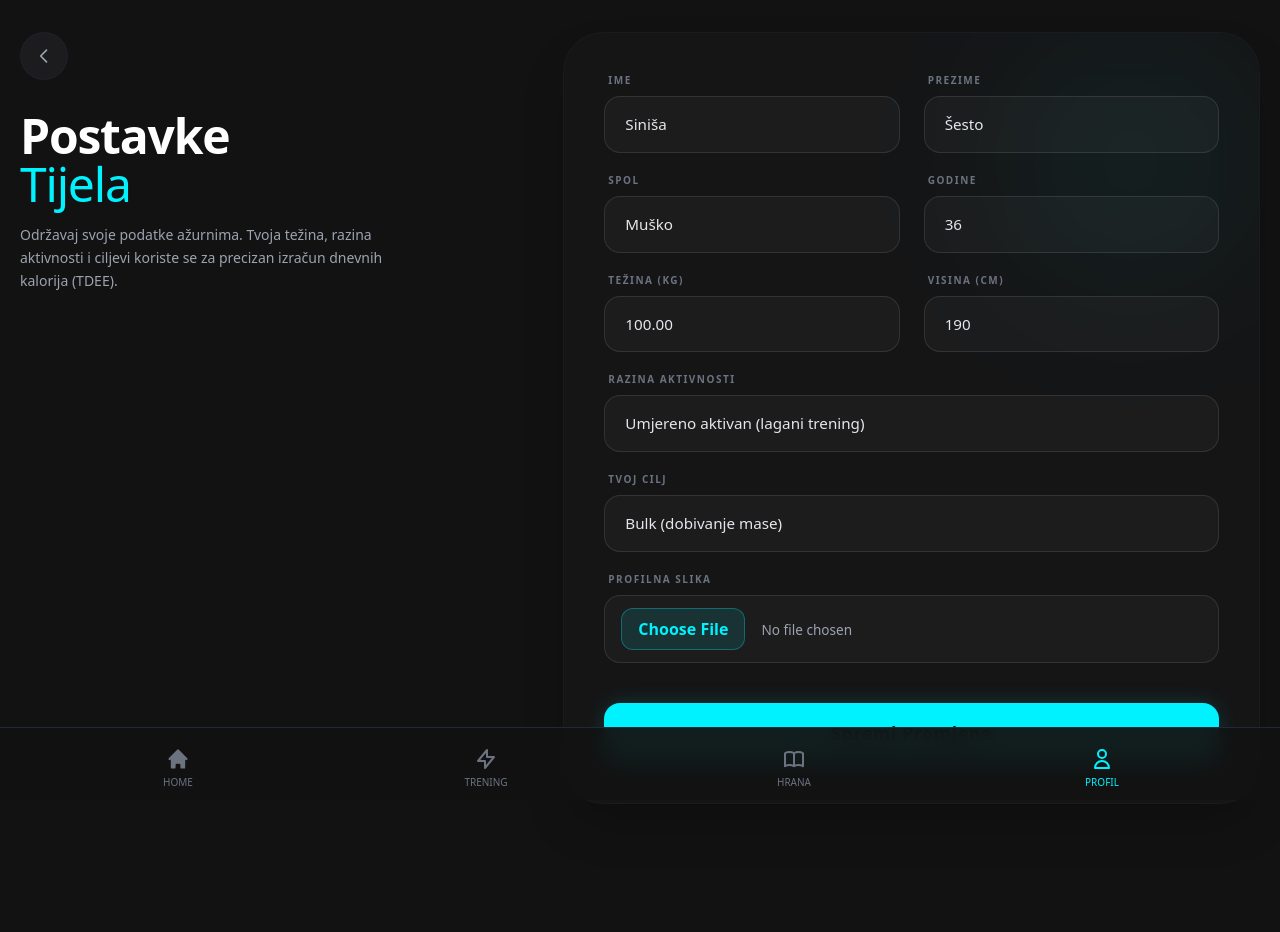
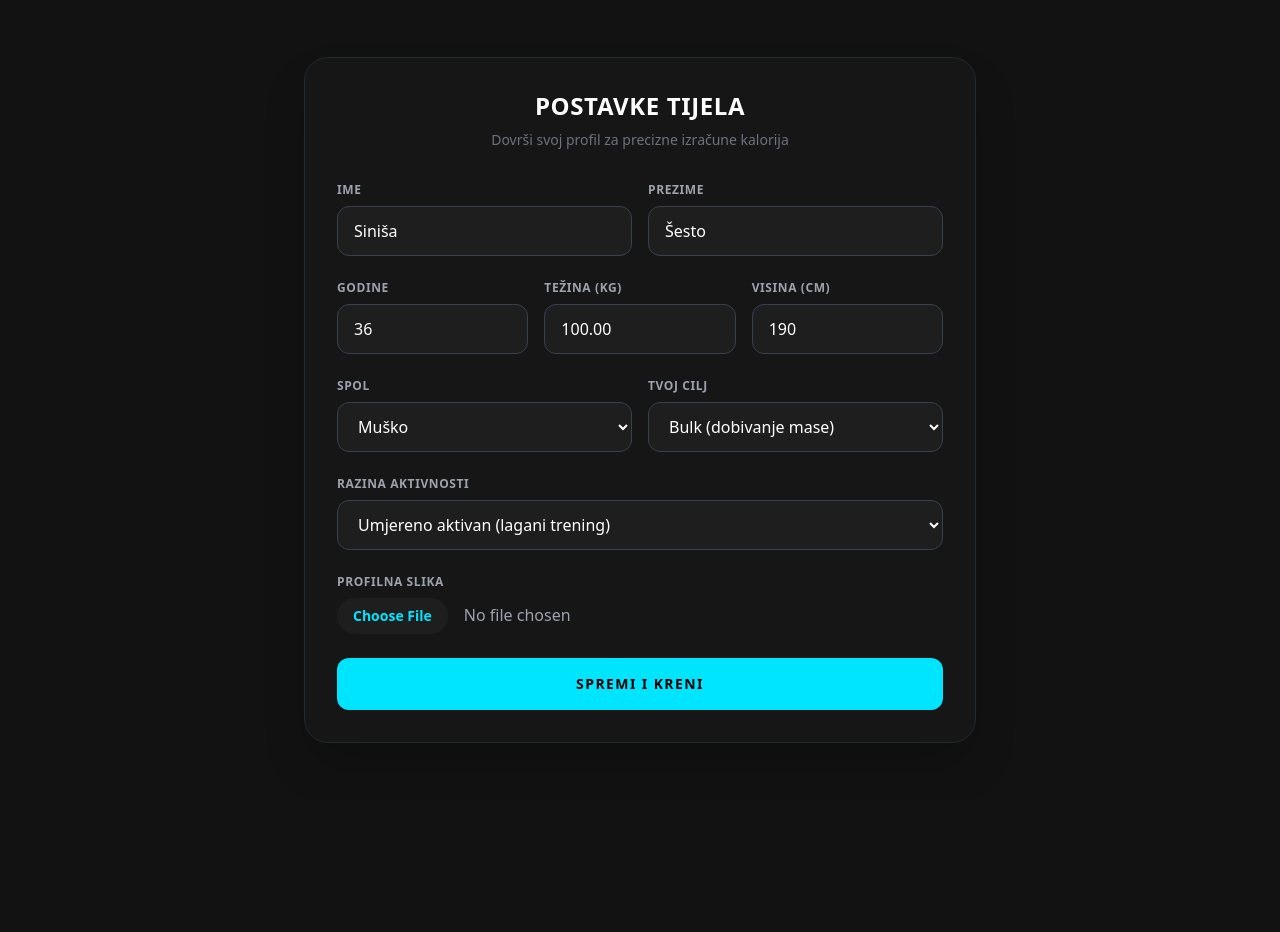
Before and after one commit to ssesto1/gym, a Django app: page /korisnici/profil/uredi/ in a window 1280 px wide. After the commit the page ends 743 px from the top, so only its background shows below. Run offline with Django 3.2, Linux system fonts and the light colour scheme; a user stored in the database is signed in; some libraries are stand-ins or nearby versions.

Commit message:
Fixed uredi_profil

```diff
--- a/users/templates/users/uredi_profil.html
+++ b/users/templates/users/uredi_profil.html
@@ -1,117 +1,88 @@
 {% extends 'base.html' %}
 
-{% block title %}Uredi Profil |  Fitness{% endblock %}
+{% block content %}
+<div class="min-h-screen bg-[#121212] flex items-center justify-center px-4 py-10">
+    <div class="max-w-2xl w-full bg-[#161616] rounded-3xl shadow-2xl p-8 border border-gray-800">
 
-{% block content %}
-<style>
-    /* Ultra Modern CSS - Tanji rubovi, glađi prijelazi, stanjena slova */
-    .premium-input {
-        width: 100%;
-        background-color: rgba(255, 255, 255, 0.03); /* Jako blaga svijetla pozadina */
-        border: 1px solid rgba(255, 255, 255, 0.1); /* Tanka poluprozirna linija */
-        border-radius: 1rem;
-        padding: 1rem 1.25rem;
-        color: #e5e7eb; /* Svijetlo siva umjesto čiste bijele za mekši izgled */
-        font-weight: 500; /* Srednja debljina, elegantnije od 900 */
-        font-size: 0.95rem;
-        outline: none;
-        transition: all 0.3s ease;
-        appearance: none;
-    }
-
-    .premium-input:focus {
-        border-color: #00f2fe;
-        background-color: rgba(0, 242, 254, 0.03);
-        box-shadow: 0 0 15px rgba(0, 242, 254, 0.1);
-    }
-
-    /* Tamna pozadina za opcije u padajućem izborniku */
-    select.premium-input option {
-        background-color: #121212;
-        color: #ffffff;
-        font-weight: 500;
-        padding: 10px;
-    }
-
-    /* Moderni stil samo za upload slike */
-    input[type="file"].premium-input {
-        padding: 0.75rem 1rem;
-        color: #9ca3af;
-        cursor: pointer;
-        font-size: 0.85rem;
-    }
-    input[type="file"]::file-selector-button {
-        background-color: rgba(0, 242, 254, 0.1);
-        border: 1px solid rgba(0, 242, 254, 0.3);
-        color: #00f2fe;
-        padding: 0.5rem 1rem;
-        border-radius: 0.75rem;
-        font-weight: 600;
-        margin-right: 1rem;
-        cursor: pointer;
-        transition: all 0.2s ease;
-    }
-    input[type="file"]::file-selector-button:hover {
-        background-color: rgba(0, 242, 254, 0.2);
-    }
-</style>
-
-<div class="px-5 pt-8 pb-32 max-w-7xl mx-auto">
-
-    <div class="grid grid-cols-1 lg:grid-cols-12 gap-10 lg:gap-16 items-start">
-
-        <div class="lg:col-span-5 lg:sticky lg:top-8">
-            <a href="{% url 'users:profil' %}" class="w-12 h-12 rounded-full bg-brand-card border border-gray-800/50 flex items-center justify-center text-gray-400 hover:text-white transition-colors mb-8 backdrop-blur-md">
-                <svg class="w-5 h-5" fill="none" stroke="currentColor" viewBox="0 0 24 24"><path stroke-linecap="round" stroke-linejoin="round" stroke-width="2" d="M15 19l-7-7 7-7"></path></svg>
-            </a>
-
-            <h1 class="text-4xl lg:text-5xl font-bold text-white tracking-tight mb-4 leading-tight">
-                Postavke <br><span class="text-brand-accent font-light">Tijela</span>
-            </h1>
-
-            <p class="text-gray-400 text-sm leading-relaxed font-normal mb-8 max-w-sm">
-                Održavaj svoje podatke ažurnima. Tvoja težina, razina aktivnosti i ciljevi koriste se za precizan izračun dnevnih kalorija (TDEE).
-            </p>
+        <div class="text-center mb-8">
+            <h2 class="text-2xl font-bold text-white tracking-wide uppercase">Postavke tijela</h2>
+            <p class="text-sm text-gray-500 mt-2">Dovrši svoj profil za precizne izračune kalorija</p>
         </div>
 
-        <div class="lg:col-span-7">
-            <form method="POST" enctype="multipart/form-data" class="bg-brand-card/40 backdrop-blur-xl p-8 lg:p-10 rounded-[2.5rem] border border-gray-800/30 shadow-2xl relative overflow-hidden">
-                {% csrf_token %}
+        <form method="POST" enctype="multipart/form-data" class="space-y-6">
+            {% csrf_token %}
 
-                <div class="absolute top-0 right-0 w-64 h-64 bg-brand-accent/5 rounded-full blur-[80px] pointer-events-none"></div>
+            <div class="grid grid-cols-2 gap-4">
+                <div>
+                    <label class="block text-xs font-bold text-gray-400 mb-2 uppercase tracking-wider">Ime</label>
+                    <input type="text" name="first_name"
+                           value="{{ form.first_name.value|default:request.user.first_name }}"
+                           class="w-full bg-[#1e1e1e] text-white border border-gray-700 rounded-xl px-4 py-3 focus:outline-none focus:border-[#00E5FF] transition-colors">
+                </div>
+                <div>
+                    <label class="block text-xs font-bold text-gray-400 mb-2 uppercase tracking-wider">Prezime</label>
+                    <input type="text" name="last_name"
+                           value="{{ form.last_name.value|default:request.user.last_name }}"
+                           class="w-full bg-[#1e1e1e] text-white border border-gray-700 rounded-xl px-4 py-3 focus:outline-none focus:border-[#00E5FF] transition-colors">
+                </div>
+            </div>
 
-                <div class="grid grid-cols-1 md:grid-cols-2 gap-x-6 gap-y-5 relative z-10 mb-10">
-                    {% for field in form %}
-                    <div class="{% if field.name == 'cilj' or field.name == 'razina_aktivnosti' or field.name == 'profilna_slika' %}md:col-span-2{% endif %}">
-                        <label class="block text-[10px] text-gray-500 uppercase tracking-[0.15em] mb-2 ml-1 font-semibold">{{ field.label }}</label>
-                        {{ field }}
-                        {% if field.errors %}
-                        <p class="text-red-400 text-[10px] font-semibold uppercase mt-1.5 ml-1">{{ field.errors.0 }}</p>
-                        {% endif %}
-                    </div>
+            <div class="grid grid-cols-3 gap-4">
+                <div>
+                    <label class="block text-xs font-bold text-gray-400 mb-2 uppercase tracking-wider">Godine</label>
+                    <input type="number" name="godine" value="{{ form.godine.value|default:'' }}"
+                           class="w-full bg-[#1e1e1e] text-white border border-gray-700 rounded-xl px-4 py-3 focus:outline-none focus:border-[#00E5FF]">
+                </div>
+                <div>
+                    <label class="block text-xs font-bold text-gray-400 mb-2 uppercase tracking-wider">Težina (kg)</label>
+                    <input type="number" step="0.1" name="tezina" value="{{ form.tezina.value|default:'' }}"
+                           class="w-full bg-[#1e1e1e] text-white border border-gray-700 rounded-xl px-4 py-3 focus:outline-none focus:border-[#00E5FF]">
+                </div>
+                <div>
+                    <label class="block text-xs font-bold text-gray-400 mb-2 uppercase tracking-wider">Visina (cm)</label>
+                    <input type="number" name="visina" value="{{ form.visina.value|default:'' }}"
+                           class="w-full bg-[#1e1e1e] text-white border border-gray-700 rounded-xl px-4 py-3 focus:outline-none focus:border-[#00E5FF]">
+                </div>
+            </div>
+
+            <div class="grid grid-cols-1 md:grid-cols-2 gap-4">
+                <div>
+                    <label class="block text-xs font-bold text-gray-400 mb-2 uppercase tracking-wider">Spol</label>
+                    <select name="spol" class="w-full bg-[#1e1e1e] text-white border border-gray-700 rounded-xl px-4 py-3 focus:outline-none focus:border-[#00E5FF]">
+                        {% for value, text in form.fields.spol.choices %}
+                            <option value="{{ value }}" {% if form.spol.value == value %}selected{% endif %}>{{ text }}</option>
+                        {% endfor %}
+                    </select>
+                </div>
+                <div>
+                    <label class="block text-xs font-bold text-gray-400 mb-2 uppercase tracking-wider">Tvoj cilj</label>
+                    <select name="cilj" class="w-full bg-[#1e1e1e] text-white border border-gray-700 rounded-xl px-4 py-3 focus:outline-none focus:border-[#00E5FF]">
+                        {% for value, text in form.fields.cilj.choices %}
+                            <option value="{{ value }}" {% if form.cilj.value == value %}selected{% endif %}>{{ text }}</option>
+                        {% endfor %}
+                    </select>
+                </div>
+            </div>
+
+            <div>
+                <label class="block text-xs font-bold text-gray-400 mb-2 uppercase tracking-wider">Razina aktivnosti</label>
+                <select name="razina_aktivnosti" class="w-full bg-[#1e1e1e] text-white border border-gray-700 rounded-xl px-4 py-3 focus:outline-none focus:border-[#00E5FF]">
+                    {% for value, text in form.fields.razina_aktivnosti.choices %}
+                        <option value="{{ value }}" {% if form.razina_aktivnosti.value == value %}selected{% endif %}>{{ text }}</option>
                     {% endfor %}
-                </div>
+                </select>
+            </div>
 
-                <button type="submit" class="w-full bg-brand-accent text-[#0a0a0a] font-bold text-lg py-4 rounded-2xl tracking-wide shadow-[0_0_20px_rgba(0,242,254,0.15)] hover:shadow-[0_0_25px_rgba(0,242,254,0.3)] hover:-translate-y-0.5 transition-all relative z-10">
-                    Spremi Promjene
-                </button>
-            </form>
-        </div>
+            <div>
+                <label class="block text-xs font-bold text-gray-400 mb-2 uppercase tracking-wider">Profilna slika</label>
+                <input type="file" name="profilna_slika" class="w-full text-gray-400 file:mr-4 file:py-2 file:px-4 file:rounded-full file:border-0 file:text-sm file:font-semibold file:bg-[#1e1e1e] file:text-[#00E5FF] hover:file:bg-[#252525]">
+            </div>
 
+            <button type="submit"
+                    class="w-full bg-[#00E5FF] text-black font-bold text-sm tracking-widest rounded-xl px-4 py-4 mt-4 hover:bg-cyan-400 transition-all uppercase">
+                Spremi i kreni
+            </button>
+        </form>
     </div>
 </div>
-
-<script>
-    // Automatsko dodavanje klase za moderni izgled
-    document.addEventListener('DOMContentLoaded', function() {
-        const inputs = document.querySelectorAll('input:not([type="hidden"]), select');
-        inputs.forEach(input => {
-            if(input.type !== 'submit') {
-                input.classList.add('premium-input');
-            }
-        });
-    });
-</script>
-
-{% include 'includes/bottom_nav.html' %}
 {% endblock %}
```
